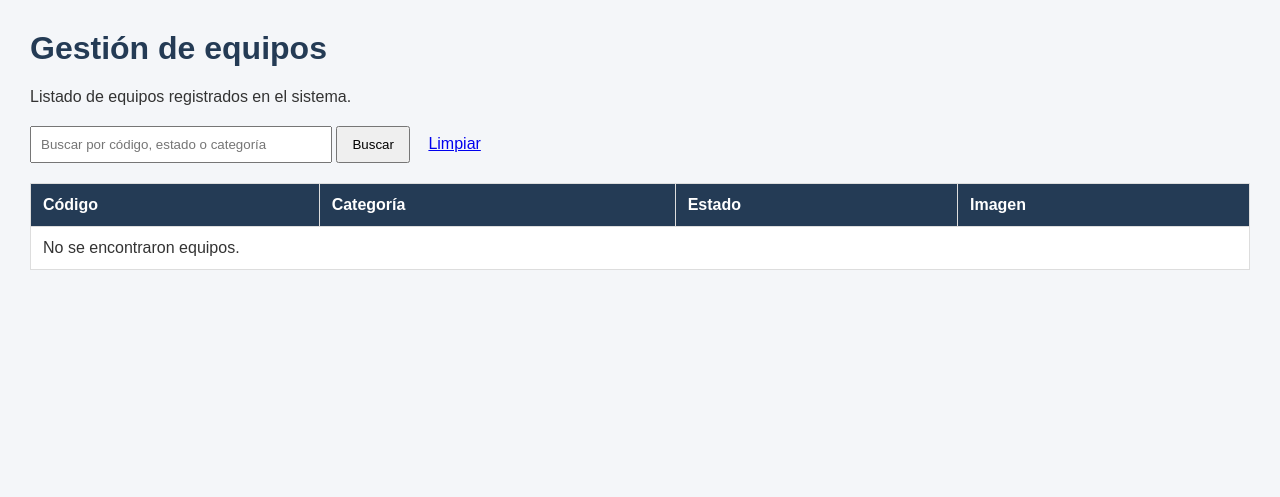
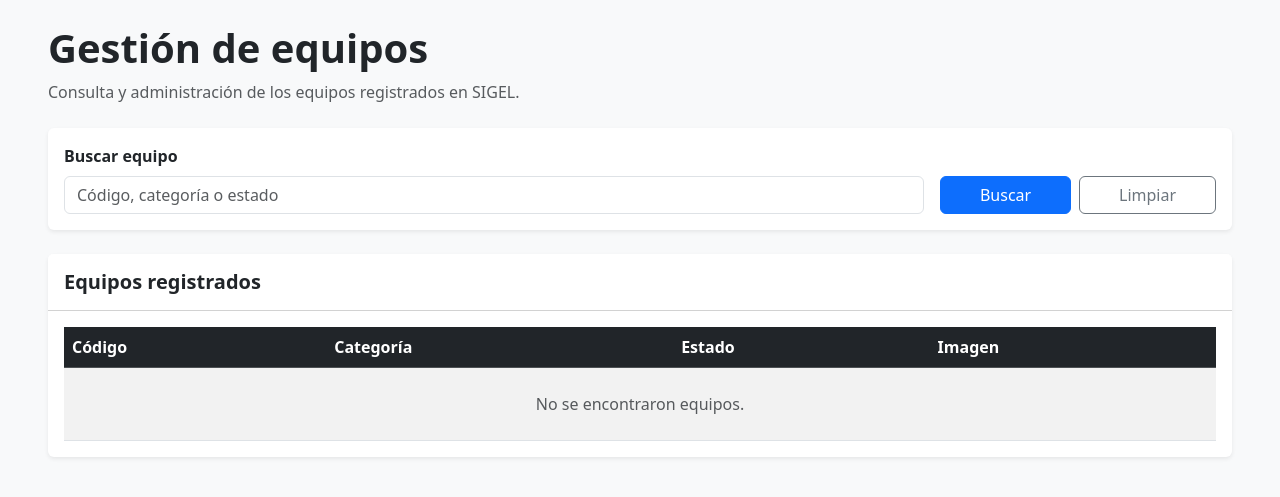
Before and after one commit to KazamXD/Proyecto_2, a Laravel app: template resources/views/equipos/index.blade.php in a window 1280 px wide. Shown: the top 497 px of the page. Run offline with Laravel 12, Linux system fonts and the light colour scheme; the template is opened without the code that fills it, so the values that code supplies are empty; parts of the project's set-up code (start-up, migrations or seed data) failed here and were passed over.

Commit message:
Realizar cambios a la vista de equipos

```diff
--- a/resources/views/equipos/index.blade.php
+++ b/resources/views/equipos/index.blade.php
@@ -1,84 +1,111 @@
+
 <!DOCTYPE html>
 <html lang="es">
 <head>
     <meta charset="UTF-8">
-    <meta name="viewport" content="width=device-width, initial-scale=1.0">
-    <title>Gestión de equipos</title>
-    <style>
-        body {
-            font-family: Arial, sans-serif;
-            margin: 30px;
-            background: #f4f6f9;
-            color: #333;
-        }
+    <meta name="viewport"
+          content="width=device-width, initial-scale=1.0">
 
-        h1 {
-            color: #243b55;
-        }
+    <title>Gestión de equipos - SIGEL</title>
 
-        .busqueda {
-            margin: 20px 0;
-        }
+    <link
+        rel="stylesheet"
+        href="{{ asset('assets/css/bootstrap.min.css') }}"
+    >
 
-        input {
-            padding: 9px;
-            width: 280px;
-        }
+    <link
+        rel="stylesheet"
+        href="{{ asset('assets/css/custom.css') }}"
+    >
+</head>
 
-        button, .limpiar {
-            padding: 9px 14px;
-            cursor: pointer;
-        }
+<body class="bg-light">
 
-        table {
-            width: 100%;
-            border-collapse: collapse;
-            background: white;
-        }
+<div class="container-fluid py-4 px-3 px-md-5">
 
-        th, td {
-            padding: 12px;
-            border: 1px solid #ddd;
-            text-align: left;
-        }
+    <!-- Encabezado -->
+    <div class="mb-4">
+        <h1 class="fw-bold">
+            Gestión de equipos
+        </h1>
 
-        th {
-            background: #243b55;
-            color: white;
-        }
+        <p class="text-muted">
+            Consulta y administración de los equipos
+            registrados en SIGEL.
+        </p>
+    </div>
 
-        tr:nth-child(even) {
-            background: #f2f2f2;
-        }
+    <!-- Tarjeta de búsqueda -->
+    <div class="card shadow-sm border-0 mb-4">
 
-        .paginacion {
-            margin-top: 20px;
-        }
-    </style>
-</head>
-<body>
+        <div class="card-body">
 
-    <h1>Gestión de equipos</h1>
+            <form
+                method="GET"
+                action="{{ route('equipos.index') }}"
+                class="row g-3 align-items-end"
+            >
+                <div class="col-md-9">
 
-    <p>Listado de equipos registrados en el sistema.</p>
+                    <label
+                        for="buscar"
+                        class="form-label fw-semibold"
+                    >
+                        Buscar equipo
+                    </label>
 
-    <form method="GET" action="{{ route('equipos.index') }}" class="busqueda">
                     <input
                         type="text"
+                        id="buscar"
                         name="buscar"
-            placeholder="Buscar por código, estado o categoría"
-            value="{{ $buscar }}"
+                        class="form-control"
+                        placeholder="Código, categoría o estado"
+                        value="{{ $buscar ?? '' }}"
                     >
+                </div>
 
-        <button type="submit">Buscar</button>
+                <div class="col-md-3">
+                    <div class="d-flex gap-2">
 
-        <a href="{{ route('equipos.index') }}" class="limpiar">
+                        <button
+                            type="submit"
+                            class="btn btn-primary flex-fill"
+                        >
+                            Buscar
+                        </button>
+
+                        <a
+                            href="{{ route('equipos.index') }}"
+                            class="btn btn-outline-secondary flex-fill"
+                        >
                             Limpiar
                         </a>
+
+                    </div>
+                </div>
             </form>
 
-    <table>
-        <thead>
+        </div>
+    </div>
+
+    <!-- Tabla principal -->
+    <div class="card shadow-sm border-0">
+
+        <div class="card-header bg-white py-3">
+            <h5 class="mb-0 fw-semibold">
+                Equipos registrados
+            </h5>
+        </div>
+
+        <div class="card-body">
+
+            <div class="table-responsive">
+
+                <table
+                    class="table table-striped table-hover
+                           align-middle mb-0"
+                >
+                    <thead class="table-dark">
                         <tr>
                             <th>Código</th>
                             <th>Categoría</th>
@@ -88,39 +115,90 @@
                     </thead>
 
                     <tbody>
+
                         @forelse ($equipos as $equipo)
+
                             <tr>
-                    <td>{{ $equipo->codigo }}</td>
 
+                                <!-- Código -->
+                                <td class="fw-semibold">
+                                    {{ $equipo->codigo }}
+                                </td>
+
+                                <!-- Categoría -->
                                 <td>
                                     {{ $equipo->categoria?->categoria_nombre ?? 'Sin categoría' }}
                                 </td>
 
-                    <td>{{ $equipo->nombre_estado }}</td>
+                                <!-- Estado -->
+                                <td>
+                                    @php
+                                        $claseEstado = match ($equipo->nombre_estado) {
+                                            'Disponible' => 'bg-success',
+                                            'Prestado' => 'bg-warning text-dark',
+                                            'Mantenimiento' => 'bg-danger',
+                                            default => 'bg-secondary'
+                                        };
+                                    @endphp
 
+                                    <span class="badge {{ $claseEstado }}">
+                                        {{ $equipo->nombre_estado }}
+                                    </span>
+                                </td>
+
+                                <!-- Imagen -->
                                 <td>
                                     @if ($equipo->ruta_imagen)
                                         <img
                                             src="{{ asset($equipo->ruta_imagen) }}"
                                             alt="Imagen del equipo {{ $equipo->codigo }}"
-                                width="70"
+                                            class="img-thumbnail"
+                                            style="
+                                                width: 90px;
+                                                height: 70px;
+                                                object-fit: cover;
+                                            "
                                         >
                                     @else
+                                        <span class="text-muted">
                                             Sin imagen
+                                        </span>
                                     @endif
                                 </td>
+
                             </tr>
+
                         @empty
+
                             <tr>
-                    <td colspan="4">No se encontraron equipos.</td>
+                                <td
+                                    colspan="4"
+                                    class="text-center text-muted py-4"
+                                >
+                                    No se encontraron equipos.
+                                </td>
                             </tr>
+
                         @endforelse
+
                     </tbody>
                 </table>
 
-    <div class="paginacion">
-        {{ $equipos->links() }}
             </div>
+
+            <!-- Paginación -->
+            @if ($equipos->hasPages())
+                <div class="d-flex justify-content-center mt-4">
+                    {{ $equipos->appends(request()->query())->links() }}
+                </div>
+            @endif
+
+        </div>
+    </div>
+
+</div>
+
+<script src="{{ asset('assets/js/bootstrap.bundle.min.js') }}"></script>
 
 </body>
 </html>
```
Lines whose indentation alone changed are shown as unchanged.
